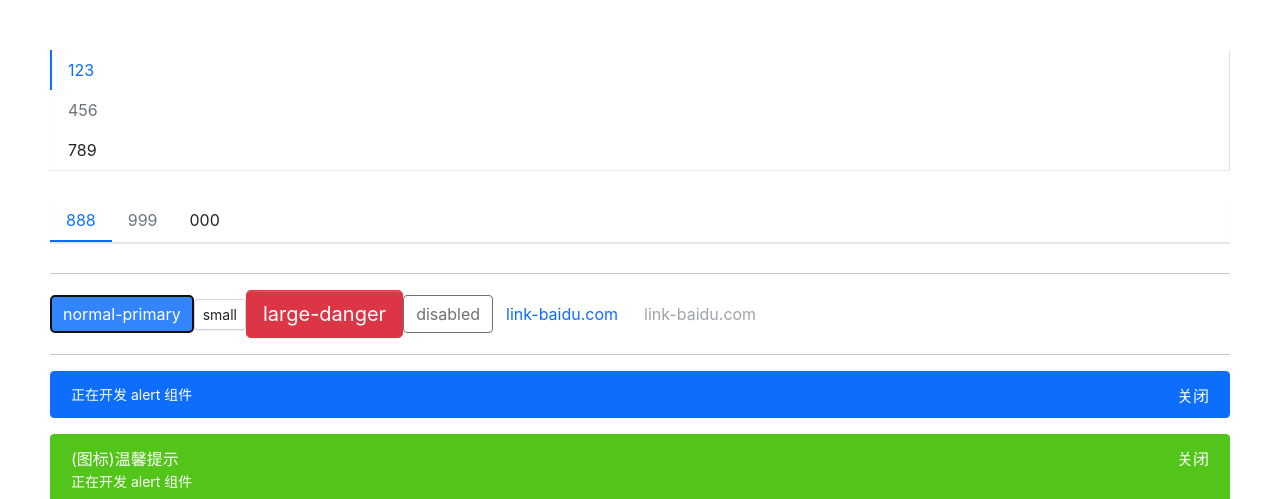
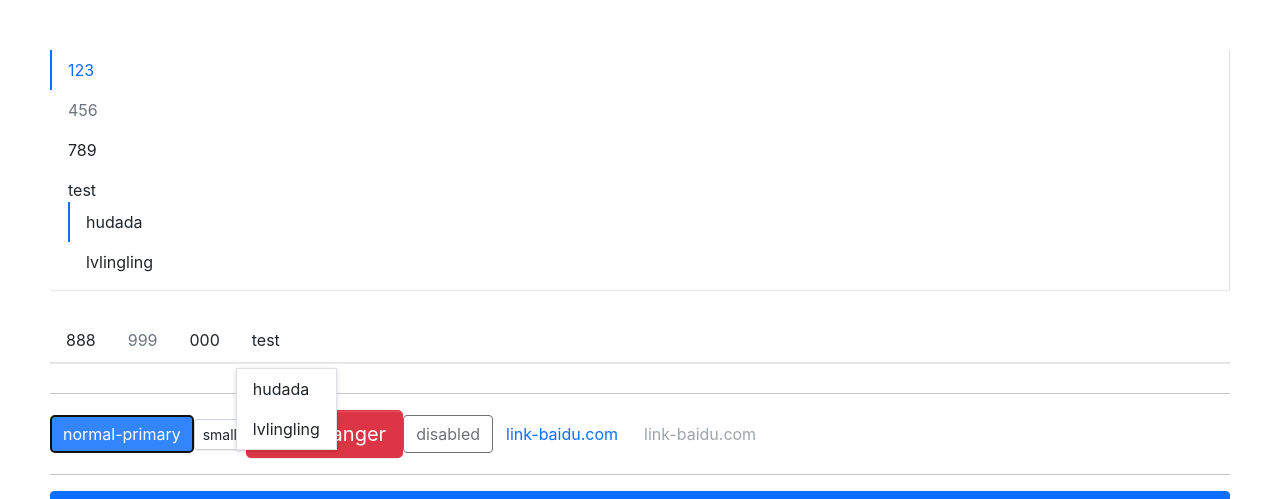
Before and after one commit to humingxian/ada-ui, a React (Create React App) app: page / in a window 1280 px wide. Shown: the top 499 px of the page. Built offline with nearby package versions, Linux system fonts and the light colour scheme.

Commit message:
子菜单组件编写

```diff
--- a/src/App.tsx
+++ b/src/App.tsx
@@ -3,19 +3,28 @@ import Button from './components/Button/Button'
 import Alert from './components/Alert/Alert'
 import Menu from './components/Menu/Menu'
 import MenuItem from './components/Menu/MenuItem'
+import SubMenu from './components/Menu/SubMenu'
 
 function App () {
   return (
     <main style={{ padding: '50px' }}>
       <Menu mode='vertical'>
-        <MenuItem index='0'>123</MenuItem>
-        <MenuItem index='1' disabled>456</MenuItem>
-        <MenuItem index='2'>789</MenuItem>
+        <MenuItem >123</MenuItem>
+        <MenuItem disabled index='hudada'>456</MenuItem>
+        <MenuItem >789</MenuItem>
+        <SubMenu title="test">
+          <MenuItem >hudada</MenuItem>
+          <MenuItem >lvlingling</MenuItem>
+        </SubMenu>
       </Menu>
-      <Menu>
-        <MenuItem index='0'>888</MenuItem>
-        <MenuItem index='1' disabled>999</MenuItem>
-        <MenuItem index='2'>000</MenuItem>
+      <Menu defaultIndex='2'>
+        <MenuItem >888</MenuItem>
+        <MenuItem disabled>999</MenuItem>
+        <MenuItem >000</MenuItem>
+        <SubMenu title="test">
+          <MenuItem >hudada</MenuItem>
+          <MenuItem >lvlingling</MenuItem>
+        </SubMenu>
       </Menu>
       <hr/>
       <Button btnType='primary' autoFocus={true}>normal-primary</Button>
--- a/src/components/Menu/Menu.tsx
+++ b/src/components/Menu/Menu.tsx
@@ -1,12 +1,13 @@
 import React, { createContext, useState } from 'react'
 import classNames from 'classnames'
+import { IMenuItemProps } from './MenuItem'
 
 type MenuMode = 'horizontal' | 'vertical'
-type SelectCallback = (selectedIndex: string) => void;
+type SelectCallback = (selectedIndex: string | number) => void;
 
 export interface IMenuProps {
   /** 默认 active 的菜单项的索引值 */
-  defaultIndex?: string,
+  defaultIndex?: string | number,
   className?: string,
   /** 菜单类型 横向或者纵向 */
   mode?: MenuMode,
@@ -17,7 +18,7 @@ export interface IMenuProps {
 }
 
 interface IMenuContext {
-  index: string;
+  index: string | number;
   onSelect?: SelectCallback;
 }
 
@@ -25,22 +26,41 @@ export const menuContext = createContext<IMenuContext>({ index: '0' })
 
 const Menu: React.FC<IMenuProps> = props => {
   const { className, mode, style, children, defaultIndex, onSelect } = props
-  const [currentActive, setActive] = useState(defaultIndex)
+  const [currentActive, setActive] = useState<string | number | undefined>(defaultIndex)
   const classes = classNames('ada-menu', className, {
     [`ada-menu-${mode}`]: mode
   })
-  const handleClick = (index: string) => {
+  const handleClick = (index: string | number) => {
     setActive(index)
     onSelect && onSelect(index)
   }
   const passedContext: IMenuContext = {
-    index: currentActive || '0',
+    index: currentActive || 0,
     onSelect: handleClick
+  }
+
+  // 在这里通过 React.Children 提供的 map 方法可以循环 children（可能是函数, ReactNode, 数组，所以不能用js 提供的 map 循环），
+  // 其中 可以通过 child 拿到 一个一个的 子元素，通过 child as React.FunctionComponentElement<IMenuItemProps>
+  // 可以让我们拿到这个 child 作为 MenuItem 组件的一些属性。
+  const renderChildren = () => {
+    return React.Children.map(children, (child, i) => {
+      // 把 child 声明成 一个 React 函数式组件 并给它的 prop 声明类型
+      const childElement = child as React.FunctionComponentElement<IMenuItemProps>
+      const { displayName } = childElement.type
+      const { index } = childElement.props
+      if (displayName === 'MenuItem' || displayName === 'SubMenu') {
+        return React.cloneElement(childElement, {
+          index: index !== null && index !== undefined ? index : i
+        })
+      } else {
+        console.warn('Warning: Menu has a child which is not a MenuItem component')
+      }
+    })
   }
   return (
     <ul style={style} className={classes} data-testid='test-menu'>
       <menuContext.Provider value={passedContext}>
-        {children}
+        { renderChildren() }
       </menuContext.Provider>
     </ul>
   )
@@ -48,7 +68,7 @@ const Menu: React.FC<IMenuProps> = props => {
 
 Menu.defaultProps = {
   mode: 'horizontal',
-  defaultIndex: '0'
+  defaultIndex: 0
 }
 
 export default Menu
--- a/src/components/Menu/MenuItem.tsx
+++ b/src/components/Menu/MenuItem.tsx
@@ -3,7 +3,7 @@ import classNames from 'classnames'
 import { menuContext } from './Menu'
 
 export interface IMenuItemProps {
-  index: string;
+  index?: string | number;
   className?: string;
   style?: React.CSSProperties,
   children?: React.ReactNode,
@@ -18,7 +18,7 @@ const MenuItem: React.FC<IMenuItemProps> = props => {
     'ada-menu-item-active': context.index === index
   })
   const handleClick = () => {
-    if (context.onSelect && !disabled) {
+    if (context.onSelect && !disabled && (index !== undefined && index !== null)) {
       context.onSelect(index)
     }
   }
@@ -28,5 +28,5 @@ const MenuItem: React.FC<IMenuItemProps> = props => {
     </li>
   )
 }
-
+MenuItem.displayName = 'MenuItem'
 export default MenuItem
--- /dev/null
+++ b/src/components/Menu/SubMenu.tsx
@@ -0,0 +1,48 @@
+import React, { useContext } from 'react'
+import classNames from 'classnames'
+import { menuContext } from './Menu'
+import { IMenuItemProps } from './MenuItem'
+
+export interface ISubMenuProps {
+  index?: number | string;
+  title: string;
+  className?: string;
+  children?: React.ReactNode
+}
+
+const SubMenu: React.FC<ISubMenuProps> = ({ index, title, className, children }) => {
+  const context = useContext(menuContext)
+  const classes = classNames('ada-menu-item ada-submenu-item', className, {
+    'ada-submenu-item-active': context.index === index
+  })
+
+  const renderChildren = () => {
+    const childrenComponent = React.Children.map(children, (child, i) => {
+      const childElement = child as React.FunctionComponentElement<IMenuItemProps>
+      const { displayName } = childElement.type
+      const { index } = childElement.props
+      if (displayName === 'MenuItem') {
+        return React.cloneElement(childElement, {
+          index: index !== null && index !== undefined ? index : i
+        })
+      } else {
+        console.warn('Warning: submenu has a child which is not a MenuItem')
+      }
+    })
+    return (
+      <ul className='ada-submenu'>
+        {childrenComponent}
+      </ul>
+    )
+  }
+
+  return (
+    <li key={index} className={classes}>
+      <div className="ada-submenu-title">{title}</div>
+      {renderChildren()}
+    </li>
+  )
+}
+
+SubMenu.displayName = 'SubMenu'
+export default SubMenu
--- a/src/components/Menu/_style.scss
+++ b/src/components/Menu/_style.scss
@@ -6,7 +6,7 @@
   list-style: none;
   border-bottom: $menu-border-width solid $menu-border-color;
   box-shadow: $menu-box-shadow;
-  .ada-menu-item {
+  >.ada-menu-item {
     padding: $menu-item-padding-y $menu-item-padding-x;
     cursor: pointer;
     transition: $menu-transition;
@@ -23,8 +23,65 @@
       border-bottom: $menu-item-active-border-width solid $menu-item-active-color;
     }
   }
+  .ada-submenu-item {
+    position: relative;
+    .ada-submenu-title {
+      display: flex;
+      align-items: center;
+    }
+    .arrow-icon {
+      transition: transform .25s ease-in-out;
+      margin-left: 3px;
+    }
+    &:hover {
+      .arrow-icon {
+        transform: rotate(180deg);
+      }
+    }
+  }
+  .is-vertical {
+    .arrow-icon {
+      transform: rotate(0deg) !important;
+    }
+  }
+  .is-vertical.is-opened {
+    .arrow-icon {
+      transform: rotate(180deg) !important;
+    }
+  }
+  .ada-submenu {
+    // display: none;
+    list-style: none;
+    padding-left: 0;
+    white-space: nowrap;
+    .ada-menu-item {
+      padding: $menu-item-padding-y $menu-item-padding-x;
+      cursor: pointer;
+      transition: $menu-transition;
+      color: $body-color;
+      &.is-active, &:hover {
+        color: $menu-item-active-color !important;
+      }
+    }
+  }
+  .ada-submenu.menu-opened {
+    // display: block;
+  }
 }
-
+.ada-menu-horizontal {
+  >.ada-menu-item {
+    border-bottom: $menu-item-active-border-width solid transparent;
+  }
+  .ada-submenu {
+    position: absolute;
+    background: $white;
+    z-index: 100;
+    top: calc(100% + 8px);
+    left: 0;
+    border: $menu-border-width solid $menu-border-color;
+    box-shadow: $submenu-box-shadow;
+  }
+}
 .ada-menu-vertical {
   flex-direction: column;
   border-bottom: 0px;
--- a/src/styles/_variables.scss
+++ b/src/styles/_variables.scss
@@ -227,9 +227,8 @@ $menu-item-active-color:       $primary !default;
 $menu-item-active-border-width: 2px !default;
 $menu-item-disabled-color:     $gray-600 !default;
 
-// //sub-menu
-// //submenu
-// $submenu-box-shadow: 0 2px 4px 0 rgba(0,0,0,.12), 0 0 6px 0 rgba(0,0,0,.04);
+//submenu
+$submenu-box-shadow: 0 2px 4px 0 rgba(0,0,0,.12), 0 0 6px 0 rgba(0,0,0,.04);
 
 // //input
 // $input-padding-y:                       $btn-padding-y !default;
```
Also changed, not shown: 1 other file (tests, documents, lock files or other folders).
